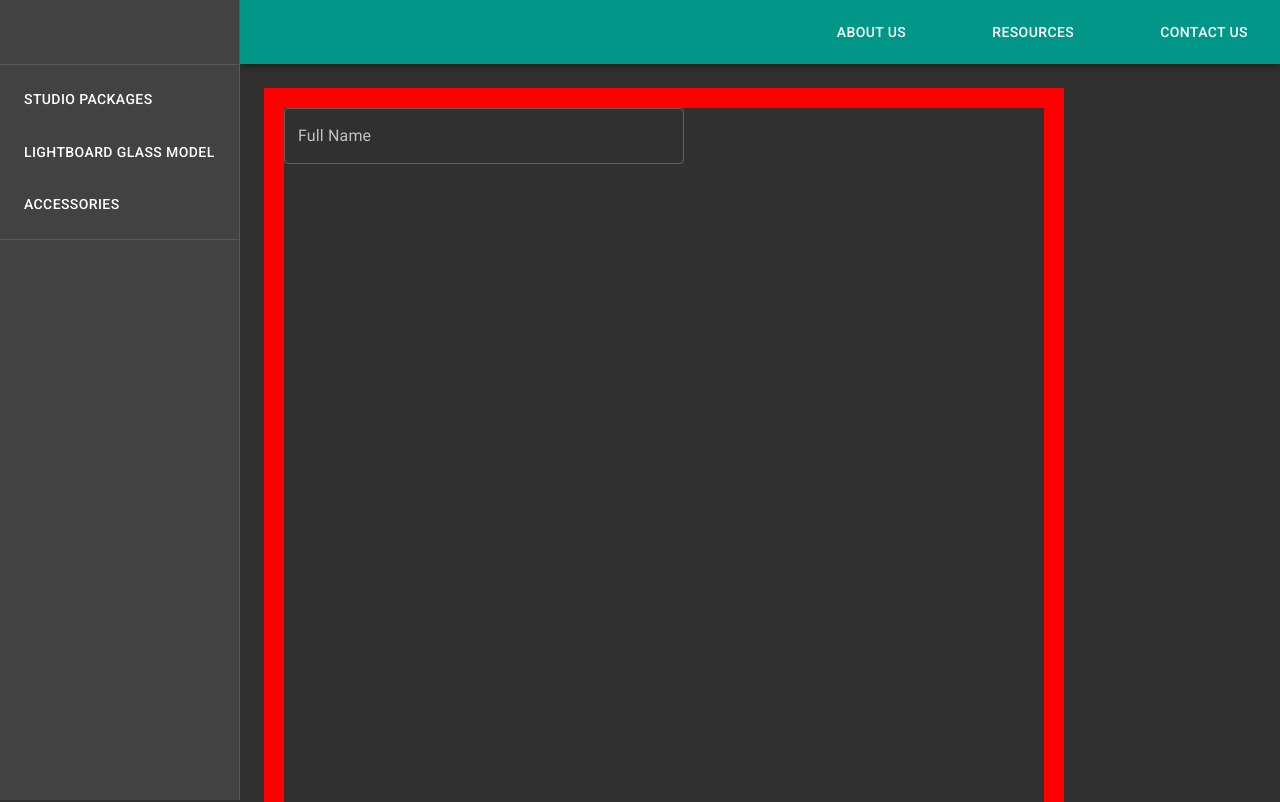
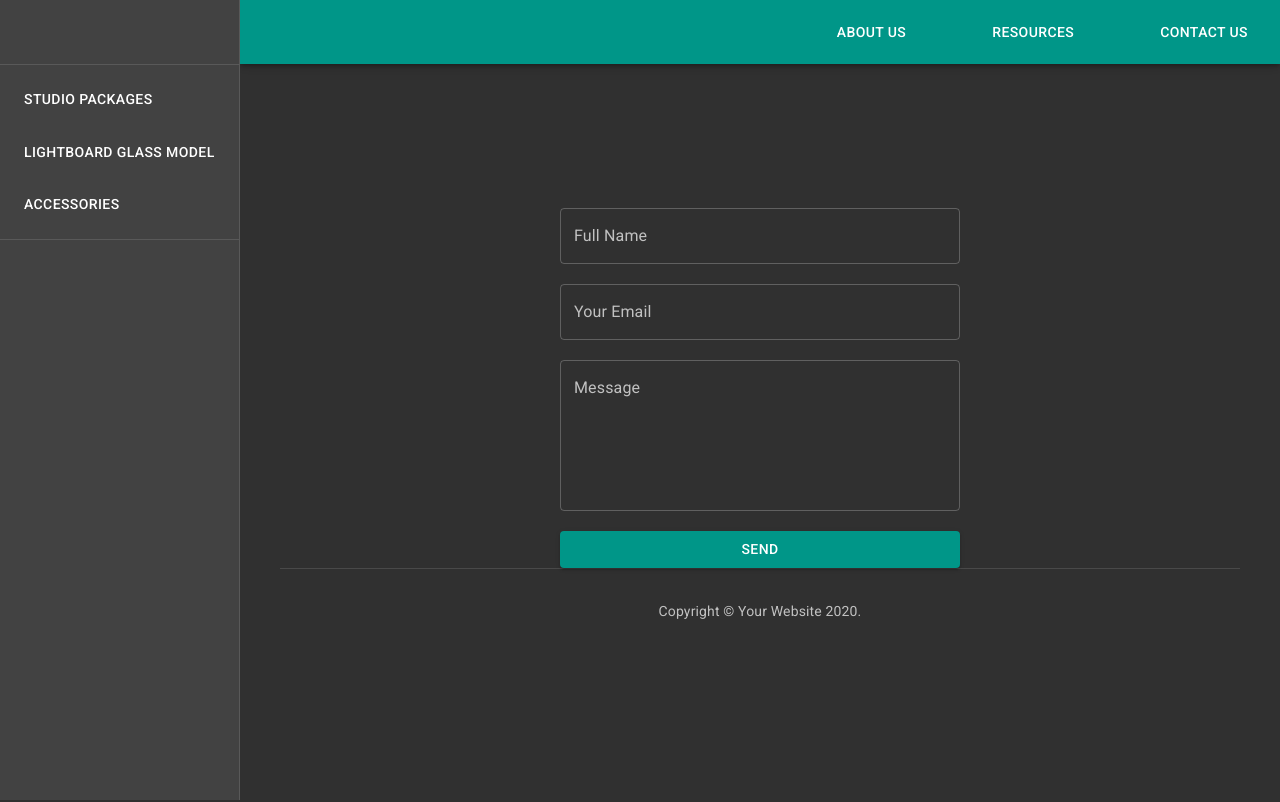
Before and after one commit to rovinox/learning-glass-systems, a React (Create React App) app: page / in a window 1280 px wide. Shown: the top 802 px of the page. Built offline with nearby package versions, Linux system fonts and the light colour scheme.

Commit message:
working on contact

```diff
--- a/src/components/ContactUs.js
+++ b/src/components/ContactUs.js
@@ -2,17 +2,23 @@ import React from 'react'
 import Container from "@material-ui/core/Container"
 import TextField from '@material-ui/core/TextField';
 import { makeStyles } from '@material-ui/core/styles';
+import Button from '@material-ui/core/Button';
 
 const useStyles = makeStyles(theme => ({
     root: {
       display: 'flex',
       flexWrap: 'wrap',
-      height:"800px",
-      width:"800px",
-      border: "20px red solid"
+      flexDirection:"column",
+      alignItems:"center",
+      marginTop:"100px"
+
     },
     textFieldSize: {
-        width: "400px"
+        width: "400px",
+        marginTop:"20px"
+    },
+    botton:{
+        marginTop:"30px"
     }
 
   }));
@@ -20,13 +26,50 @@ const useStyles = makeStyles(theme => ({
 
 
 export default function ContactUs() {
+
     const classes = useStyles();
+    const [input, setInput] = React.useState("")
+
+    const handleInput = event => {
+        const { name, value } = event.target;
+        setInput({[name]: value });
+    };
+
+    const submitInfo = (e) => {
+        e.preventDefault()
+        console.log(input);
+    }
+
         return (
-            <div className={classes.root}>
-                <TextField
+
+            <div>
+                <form className={classes.root} onSubmit={submitInfo} >
+                    <TextField
+                    onChange={handleInput}
                     className={classes.textFieldSize}
+                    name="name"
                     label="Full Name"
                     variant="outlined" />
+
+                    <TextField
+                    onChange={handleInput}
+                    className={classes.textFieldSize}
+                    name="email"
+                    label="Your Email"
+                    variant="outlined"
+                    type="email"
+                    />
+
+                    <TextField
+                    onChange={handleInput}
+                    className={classes.textFieldSize}
+                    name="message"
+                    label="Message"
+                    multiline
+                    rows="6"
+                    variant="outlined" />
+                    <Button className={classes.textFieldSize} type="submit" variant="contained" color="primary">send</Button>
+                </form>
             </div>
         )
 
```
